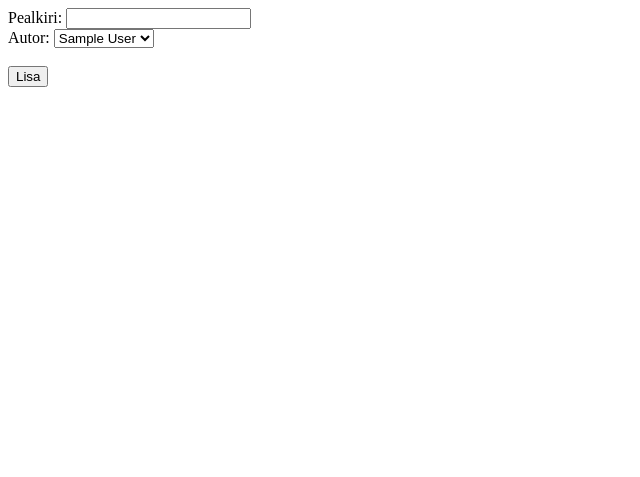
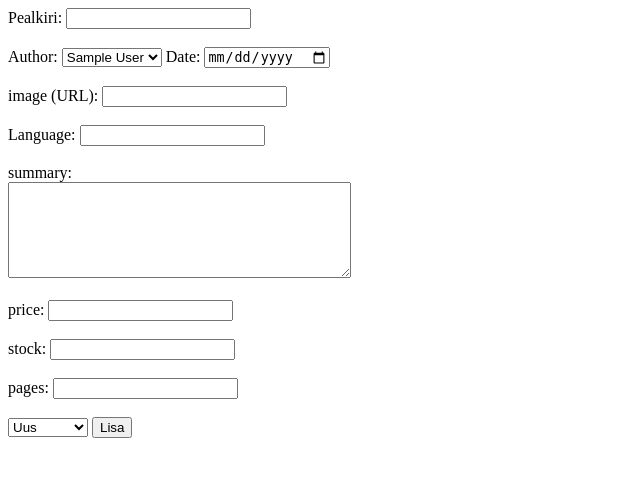
Before and after one commit to Kaurluhaaar/sqltest, a PHP site: page /add_book.php in a window 1280 px wide. Shown: the top 477 px of the page, without its empty margins (0-640 px from the left). Run offline with PHP 8.4, Linux system fonts and the light colour scheme; tables that the repository leaves empty or names only in its code hold one stand-in row (values such as "Sample post"); data that the repository does not hold is empty; a stand-in replaces the project's code that opens the database connection.

Commit message:
Update add_book.php

```diff
--- a/add_book.php
+++ b/add_book.php
@@ -1,34 +1,55 @@
 <?php
-
-require_once 'connection.php';
-
+require_once "connection.php";
 $stmt = $pdo->query('SELECT * FROM authors');
 
-if ( isset($_POST['']))
+if ( isset($_POST['submit'])) {
+    $stmt = $pdo->prepare('INSERT INTO books (title, release_date, cover_path, language, summary, price, stock_saldo, pages, type) VALUES (:title, :release_date, :cover_path, :language, :summary, :price, :stock_saldo, :pages, :type);');   // INSERT INTO books (title, release_date, cover_path, language, summary, price, stock-saldo, pages, type) VALUES ();
+    $stmt->execute(['title' => $_POST["title"] , 'release_date' => $_POST["date"] , 'cover_path' => $_POST["cover"]  , 'language' => $_POST["language"]  , 'summary' => $_POST["summary"]  , 'price' => $_POST["price"] , 'stock_saldo' => $_POST["stock"] , 'pages' => $_POST["pages"]  , 'type' => $_POST["type"]]);
+    $id = $pdo->lastInsertId();
+    $stmt = $pdo->prepare('INSERT INTO book_authors (book_id, author_id) VALUES (:book_id, :author_id)');
+    $stmt->execute(['book_id' => $id, 'author_id' => $_POST['author']]);
 
+}
 ?>
-
 <!DOCTYPE html>
 <html lang="en">
 <head>
     <meta charset="UTF-8">
     <meta http-equiv="X-UA-Compatible" content="IE=edge">
     <meta name="viewport" content="width=device-width, initial-scale=1.0">
-    <title>Document</title>
+    <title>Bookstore</title>
 </head>
 <body>
     <form action="add_book.php" method="post">
         Pealkiri: <input type="text" name="title">
+        <br><br>
+        Author: <select name="author">
+            <?php while ($author = $stmt->fetch()): ?>
+                <option value="<?= $author['id']; ?>"><?= $author['first_name']; ?> <?= $author['last_name']; ?></option>
+        <?php endwhile; ?>
+        </select>
+        Date: <input type="date" name="date">
+        <br><br>
+        image (URL): <input type="text" name="cover">
+        <br><br>
+        Language: <input type="text" name="language">
+        <br><br>
+        summary:
         <br>
-        Autor: <select name="author">
-            <?php while ( $author = $stmt->fetch() ): ?>
-                <option value="<?= $author['id']; ?>"><?= $author ['first_name']; ?>
-                <?= $author ['last_name']; ?>
-                </option>
-            <?php endwhile; ?>
-            </select>
-            <br><br>
-            <input type="submit" name="submit" value="Lisa">
+        <textarea name="summary" rows="6" cols="40"></textarea>
+        <br><br>
+        price: <input type="text" name="price">
+        <br><br>
+        stock: <input type="text" name="stock">
+        <br><br>
+        pages: <input type="text" name="pages">
+        <br><br>
+        <select name="type">
+            <option value="new">Uus</option>
+            <option value="ebook">E-raamat</option>
+            <option value="used">kasutatud</option>
+        </select>
+        <input type="submit" name="submit" value="Lisa">
     </form>
 </body>
 </html>
```
